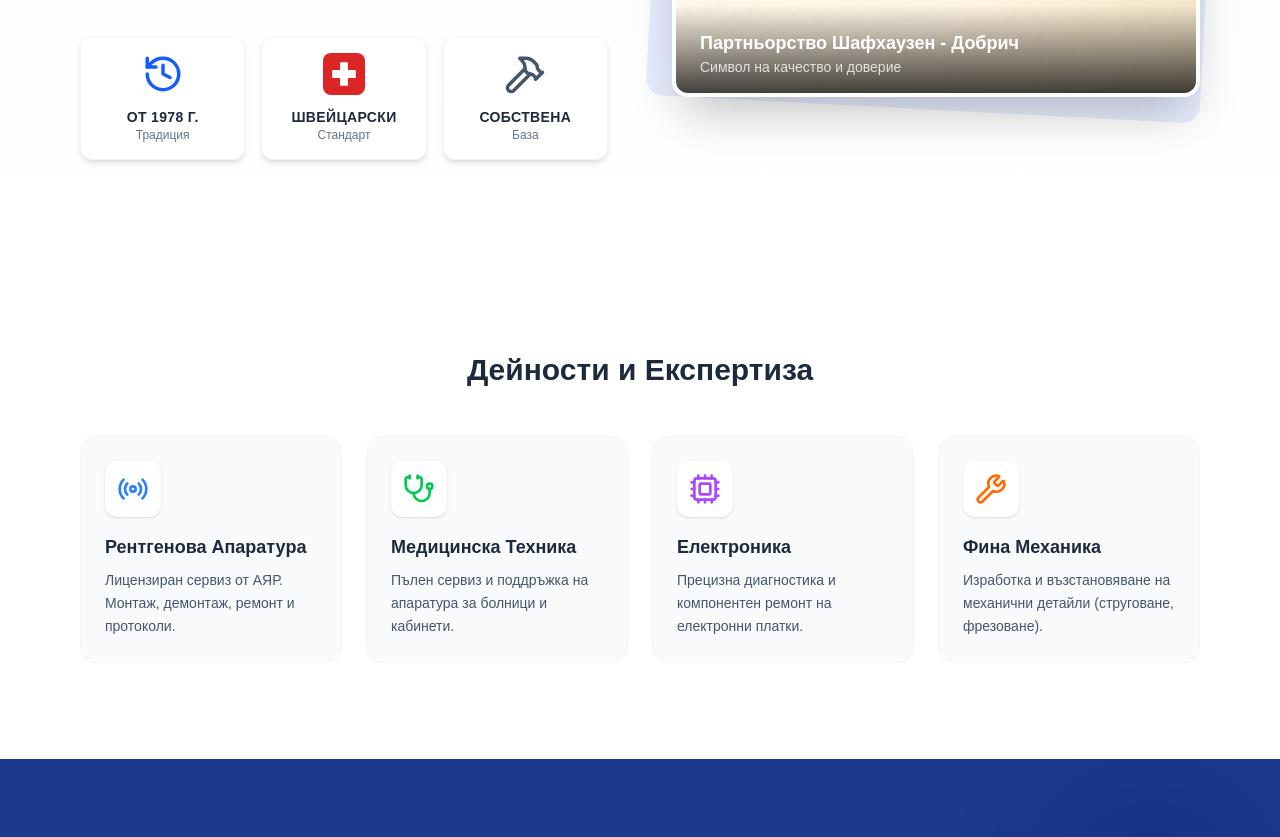
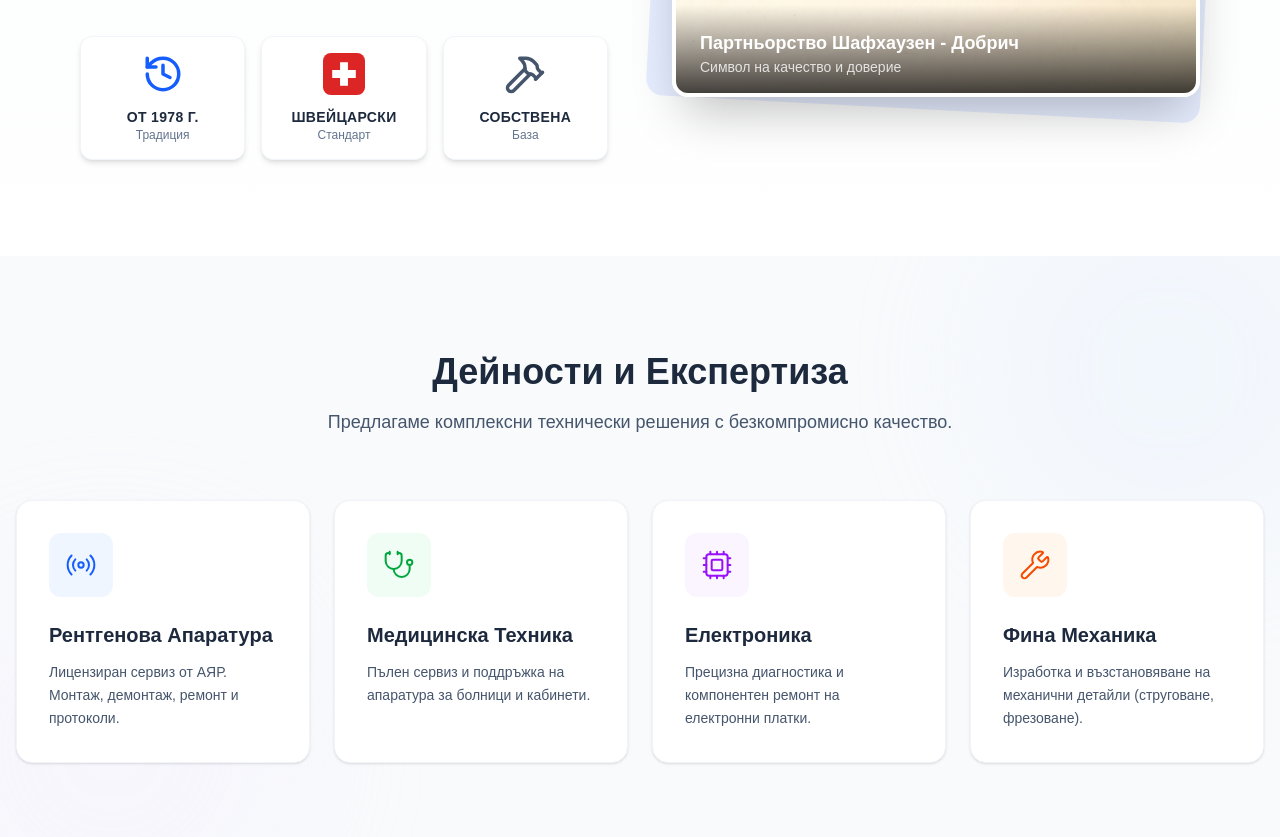
Before and after one commit to Veselin15/DobimedM-Webpage, a Next.js app in the folder dobimed-site/: page / in a window 1280 px wide. Shown: the part 1363-2200 px from the top of the page. Built offline with nearby package versions, Linux system fonts and the light colour scheme.

Commit message:
updates in services

```diff
--- a/dobimed-site/components/Services.tsx
+++ b/dobimed-site/components/Services.tsx
@@ -1,42 +1,111 @@
-import { Stethoscope, Cpu, Radio, Wrench } from "lucide-react"; // Добавихме Wrench
+"use client";
+
+import { useRef } from "react";
+import { Stethoscope, Cpu, Radio, Wrench } from "lucide-react";
+import { motion, useInView } from "framer-motion";
 
 const services = [
   {
     title: "Рентгенова Апаратура",
     desc: "Лицензиран сервиз от АЯР. Монтаж, демонтаж, ремонт и протоколи.",
-    icon: <Radio size={32} className="text-blue-500" />,
+    icon: Radio,
+    color: "text-blue-600",
+    bg: "bg-blue-50",
+    hoverBorder: "group-hover:border-blue-200"
   },
   {
     title: "Медицинска Техника",
     desc: "Пълен сервиз и поддръжка на апаратура за болници и кабинети.",
-    icon: <Stethoscope size={32} className="text-green-500" />,
+    icon: Stethoscope,
+    color: "text-green-600",
+    bg: "bg-green-50",
+    hoverBorder: "group-hover:border-green-200"
   },
   {
     title: "Електроника",
     desc: "Прецизна диагностика и компонентен ремонт на електронни платки.",
-    icon: <Cpu size={32} className="text-purple-500" />,
+    icon: Cpu,
+    color: "text-purple-600",
+    bg: "bg-purple-50",
+    hoverBorder: "group-hover:border-purple-200"
   },
   {
-    title: "Фина Механика", // НОВО
+    title: "Фина Механика",
     desc: "Изработка и възстановяване на механични детайли (струговане, фрезоване).",
-    icon: <Wrench size={32} className="text-orange-500" />,
+    icon: Wrench,
+    color: "text-orange-600",
+    bg: "bg-orange-50",
+    hoverBorder: "group-hover:border-orange-200"
   },
 ];
 
 export default function Services() {
+  const ref = useRef(null);
+  const isInView = useInView(ref, { once: true, margin: "-100px" });
+
+  const containerVariants = {
+    hidden: { opacity: 0 },
+    visible: {
+      opacity: 1,
+      transition: { staggerChildren: 0.2 }
+    }
+  };
+
+  const itemVariants = {
+    hidden: { opacity: 0, y: 30 },
+    visible: { opacity: 1, y: 0, transition: { duration: 0.6 } }
+  };
+
   return (
-    <section id="services" className="py-24 bg-white">
-      <div className="max-w-6xl mx-auto px-4">
-        <h2 className="text-3xl font-bold text-center mb-12 text-slate-800">Дейности и Експертиза</h2>
-        <div className="grid md:grid-cols-4 gap-6"> {/* Променихме на 4 колони */}
+    <section id="services" className="py-24 bg-slate-50 relative overflow-hidden">
+      {/* Декоративни елементи във фона (за да не е скучно бяло) */}
+      <div className="absolute top-0 right-0 -mr-20 -mt-20 w-96 h-96 bg-blue-100/40 rounded-full blur-3xl opacity-50"></div>
+      <div className="absolute bottom-0 left-0 -ml-20 -mb-20 w-96 h-96 bg-purple-100/40 rounded-full blur-3xl opacity-50"></div>
+
+      <div className="max-w-7xl mx-auto px-4 relative z-10" ref={ref}>
+        {/* Заглавие */}
+        <motion.div
+          initial="hidden"
+          animate={isInView ? "visible" : "hidden"}
+          variants={containerVariants}
+          className="text-center mb-16"
+        >
+          <motion.h2 variants={itemVariants} className="text-3xl md:text-4xl font-bold text-slate-800 mb-4">
+            Дейности и Експертиза
+          </motion.h2>
+          <motion.p variants={itemVariants} className="text-slate-600 max-w-2xl mx-auto text-lg font-light">
+            Предлагаме комплексни технически решения с безкомпромисно качество.
+          </motion.p>
+        </motion.div>
+
+        {/* Карти с услуги */}
+        <motion.div
+          className="grid md:grid-cols-2 lg:grid-cols-4 gap-6"
+          variants={containerVariants}
+          initial="hidden"
+          animate={isInView ? "visible" : "hidden"}
+        >
           {services.map((s, index) => (
-            <div key={index} className="p-6 border border-slate-100 rounded-2xl hover:shadow-xl transition duration-300 bg-slate-50 hover:-translate-y-1">
-              <div className="mb-4 p-3 bg-white rounded-xl w-fit shadow-sm">{s.icon}</div>
-              <h3 className="text-lg font-bold mb-2 text-slate-800">{s.title}</h3>
-              <p className="text-sm text-slate-600 leading-relaxed">{s.desc}</p>
-            </div>
+            <motion.div
+              key={index}
+              variants={itemVariants}
+              className={`group p-8 bg-white rounded-2xl border border-slate-100 shadow-sm hover:shadow-xl hover:-translate-y-2 transition-all duration-300 ${s.hoverBorder}`}
+            >
+              {/* Икона с цветен фон */}
+              <div className={`mb-6 p-4 rounded-xl w-fit ${s.bg} ${s.color} group-hover:scale-110 transition-transform duration-300`}>
+                <s.icon size={32} strokeWidth={1.5} />
+              </div>
+
+              {/* Текст */}
+              <h3 className="text-xl font-bold mb-3 text-slate-800 group-hover:text-blue-700 transition-colors">
+                {s.title}
+              </h3>
+              <p className="text-slate-600 leading-relaxed text-sm">
+                {s.desc}
+              </p>
+            </motion.div>
           ))}
-        </div>
+        </motion.div>
       </div>
     </section>
   );
```
